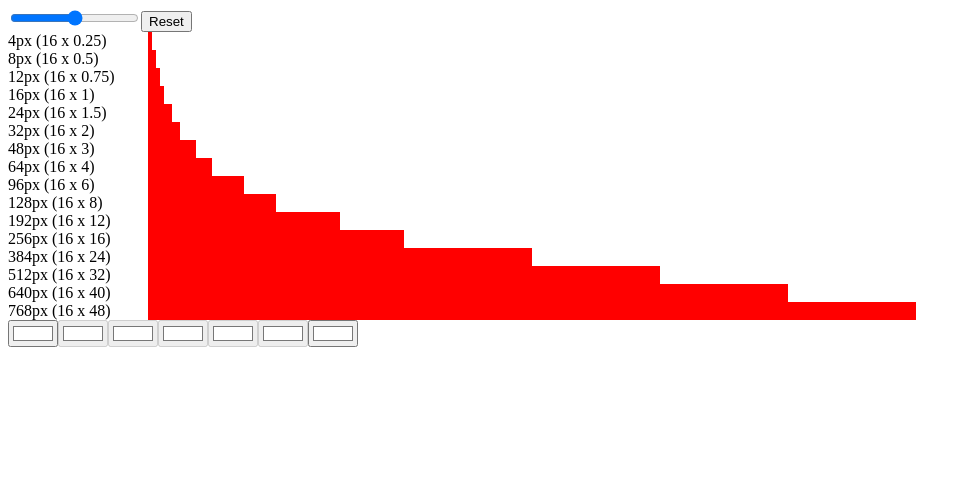
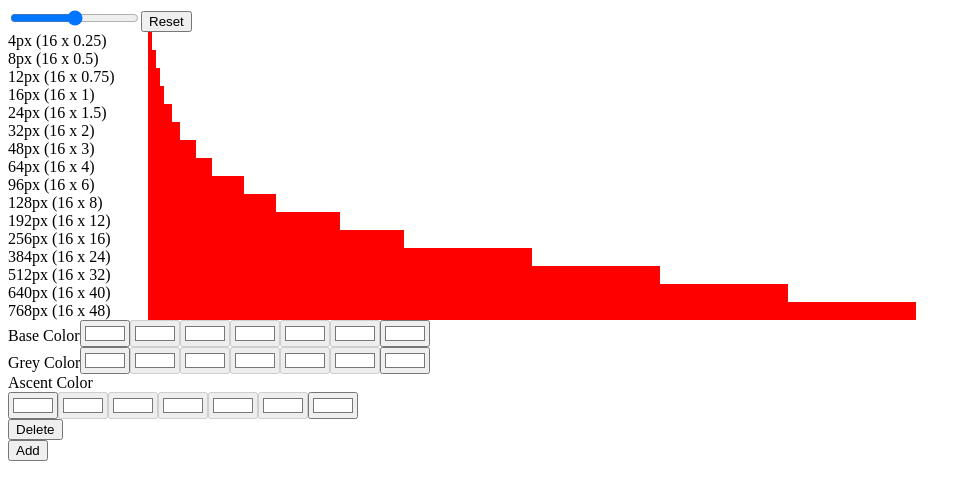
Before and after one commit to accierro/stylish, a React (Create React App) app: page / in a window 1280 px wide. Shown: the top 500 px of the page, without its empty margins (0-971 px from the left). Built offline with nearby package versions, Linux system fonts and the light colour scheme.

Commit message:
Finish with colors

```diff
--- /dev/null
+++ b/src/components/color/MultipleColor.tsx
@@ -0,0 +1,46 @@
+import React, { useState } from "react";
+import SingleColor from "./SingleColor";
+
+type MultipleColorProps = {
+  title: string;
+};
+
+const MultipleColor: React.FC<MultipleColorProps> = ({ title }) => {
+  const [colors, setColors] = useState([1]);
+
+  return (
+    <div>
+      {title}
+      {colors &&
+        colors.map(d => {
+          return (
+            <div key={d}>
+              <SingleColor key={d} />
+              <button
+                onClick={() => {
+                  setColors(prev => {
+                    return prev.filter(a => a !== d);
+                  });
+                }}
+              >
+                Delete
+              </button>
+            </div>
+          );
+        })}
+      <button
+        onClick={() => {
+          setColors(prev => {
+            if (prev.length === 0) return [1];
+            const lastIndex = prev[prev.length - 1];
+            return [...prev, lastIndex + 1];
+          });
+        }}
+      >
+        Add
+      </button>
+    </div>
+  );
+};
+
+export default MultipleColor;
--- a/src/components/color/SingleColor.tsx
+++ b/src/components/color/SingleColor.tsx
@@ -1,12 +1,8 @@
 import React, { useEffect } from "react";
 import { Machine, assign } from "xstate";
 import { useMachine } from "@xstate/react";
-import { HSLColor, ColorContext } from "./types";
+import { HSLColor, ColorContext, HSLColorLimit } from "./types";
 import convert from "color-convert";
-
-type SingleColorProps = {
-  title: string;
-};
 
 interface ColorSchemaState {
   states: {
@@ -60,6 +56,7 @@ function calculateColors(colors: ColorContext[]): ColorContext[] {
       l: firstColor.l - (diff.l / middleIndex) * i
     };
   }
+  //Second gap
   diff = {
     h: middle.h - lastColor.h,
     s: middle.s - lastColor.s,
@@ -161,7 +158,12 @@ const initialMachine = Machine<IColorContext, ColorSchemaState, ColorEvent>(
   }
 );
 
-const SingleColor: React.FC<SingleColorProps> = ({ title }) => {
+type SingleColorProps = {
+  title?: string;
+  limit?: HSLColorLimit;
+};
+
+const SingleColor: React.FC<SingleColorProps> = ({ title, limit }) => {
   const [current, send] = useMachine(initialMachine);
   console.log(current);
 
@@ -183,6 +185,7 @@ const SingleColor: React.FC<SingleColorProps> = ({ title }) => {
 
   return (
     <div>
+      {title ? title : null}
       {current.context.colors.map((d, i) => {
         return (
           <input
@@ -191,6 +194,17 @@ const SingleColor: React.FC<SingleColorProps> = ({ title }) => {
             value={"#" + convert.hsl.hex([d.color.h, d.color.s, d.color.l])}
             onChange={e => {
               const hsl = convert.hex.hsl(e.target.value);
+              if (limit) {
+                if (limit.h && (limit.h.max < hsl[0] || limit.h.min > hsl[0])) {
+                  return;
+                }
+                if (limit.s && (limit.s.max < hsl[1] || limit.s.min > hsl[1])) {
+                  return;
+                }
+                if (limit.l && (limit.l.max < hsl[2] || limit.l.min > hsl[2])) {
+                  return;
+                }
+              }
               send({
                 type: "SELECT_COLOR",
                 id: i,
--- a/src/components/views/ColorView.tsx
+++ b/src/components/views/ColorView.tsx
@@ -1,10 +1,13 @@
 import React from "react";
 import SingleColor from "../color/SingleColor";
+import MultipleColor from "../color/MultipleColor";
 
 const ColorView: React.FC = () => {
   return (
     <div>
       <SingleColor title="Base Color" />
+      <SingleColor title="Grey Color" limit={{ s: { min: 0, max: 30 } }} />
+      <MultipleColor title="Ascent Color" />
     </div>
   );
 };
```
Also changed, not shown: src/components/color/types.ts (+8 -0 lines).
